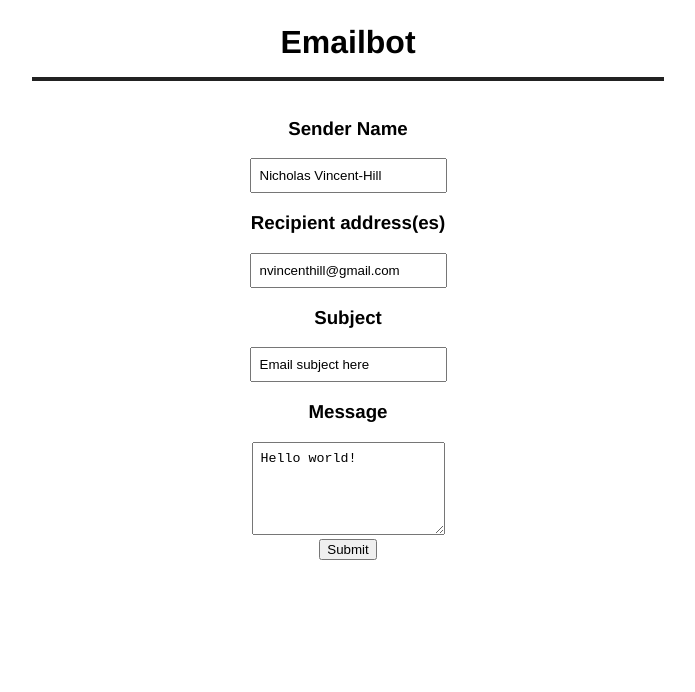
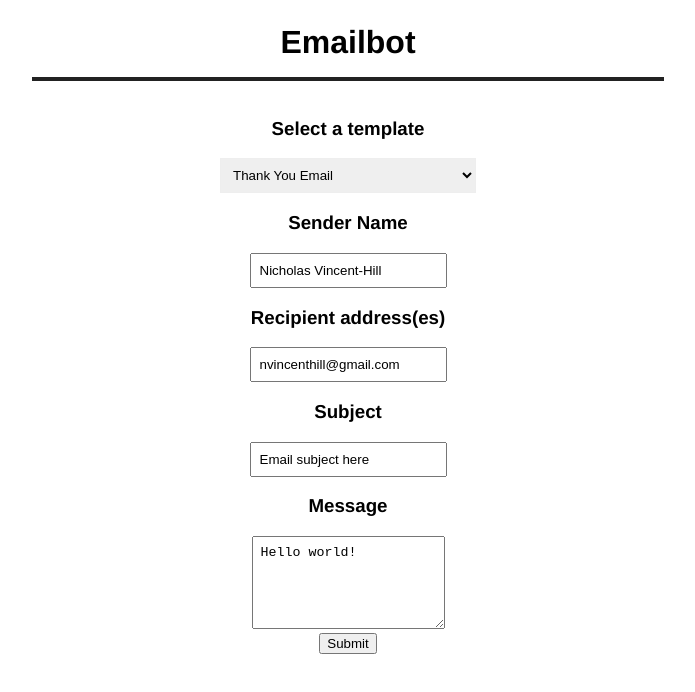
Before and after one commit to nvincenthill/dotmail, a React app: page / in a window 1280 px wide. Shown: the top 692 px of the page, without its empty margins (292-987 px from the left). Built offline with nearby package versions, Linux system fonts and the light colour scheme.

Commit message:
Implement controlled template selection

```diff
--- a/client/src/components/App.jsx
+++ b/client/src/components/App.jsx
@@ -4,6 +4,13 @@ class App extends React.Component {
   constructor(props) {
     super(props);
     this.state = {
+      displayedTemplate: 'template',
+      templates: [
+        { id: 1, name: 'Thank You Email', type: 'personal' },
+        { id: 2, name: 'Tech Checkup Follow-up', type: 'technicalMentor' },
+        { id: 3, name: 'Attendance', type: 'coordinator' },
+        { id: 4, name: 'Example Template', type: 'universal' },
+      ],
       name: 'Nicholas Vincent-Hill',
       email: 'nvincenthill@gmail.com',
       subject: 'Email subject here',
@@ -38,7 +45,7 @@ class App extends React.Component {
   handleSubmit(e) {
     e.preventDefault();
     const {
-      name, email, message, subject,
+      displayedTemplate, name, email, message, subject,
     } = this.state;
 
     function postData(url = '', data = {}) {
@@ -63,6 +70,7 @@ class App extends React.Component {
 
     const url = `${protocol}://${domain}:${port}${endpoint}`;
     const emailData = {
+      template: displayedTemplate,
       name,
       email,
       subject,
@@ -77,7 +85,7 @@ class App extends React.Component {
 
   render() {
     const {
-      name, email, subject, message, response,
+      displayedTemplate, templates, name, email, subject, message, response,
     } = this.state;
     return (
       <div>
@@ -85,6 +93,14 @@ class App extends React.Component {
         <br />
 
         <form id="contact-form" onSubmit={this.handleSubmit} method="POST">
+          <h3>Select a template</h3>
+          <select name="displayedTemplate" value={displayedTemplate} onChange={this.handleChange}>
+            {templates.map(template => (
+              <option value={template.name} key={template.id}>
+                {template.name}
+              </option>
+            ))}
+          </select>
           <div>
             <h3>Sender Name</h3>
             <input
--- a/client/src/styles/main.css
+++ b/client/src/styles/main.css
@@ -6,7 +6,7 @@
   --bgColor: rgb(255, 255, 255);
   --fontColor1: rgb(34, 34, 34);
   --fontColor2: rgb(55, 54, 74);
-  --accentColor1: rgb(28, 57, 221);
+  --accentColor1: rgb(238, 238, 238);
   --accentColor2: rgb(88, 128, 244);
   --mainFont: Helvetica, sans-serif;
   --secFont: Source Sans Pro;
@@ -44,6 +44,13 @@ textarea {
   padding: 0.5rem;
 }
 
+select {
+  min-width: 20vw;
+  text-emphasis: center;
+  padding: 0.5rem;
+  border: 1px solid var(--accentColor1);
+}
+
 .title {
   border-bottom: 4px solid var(--mainColor);
   padding: 1rem;
```
